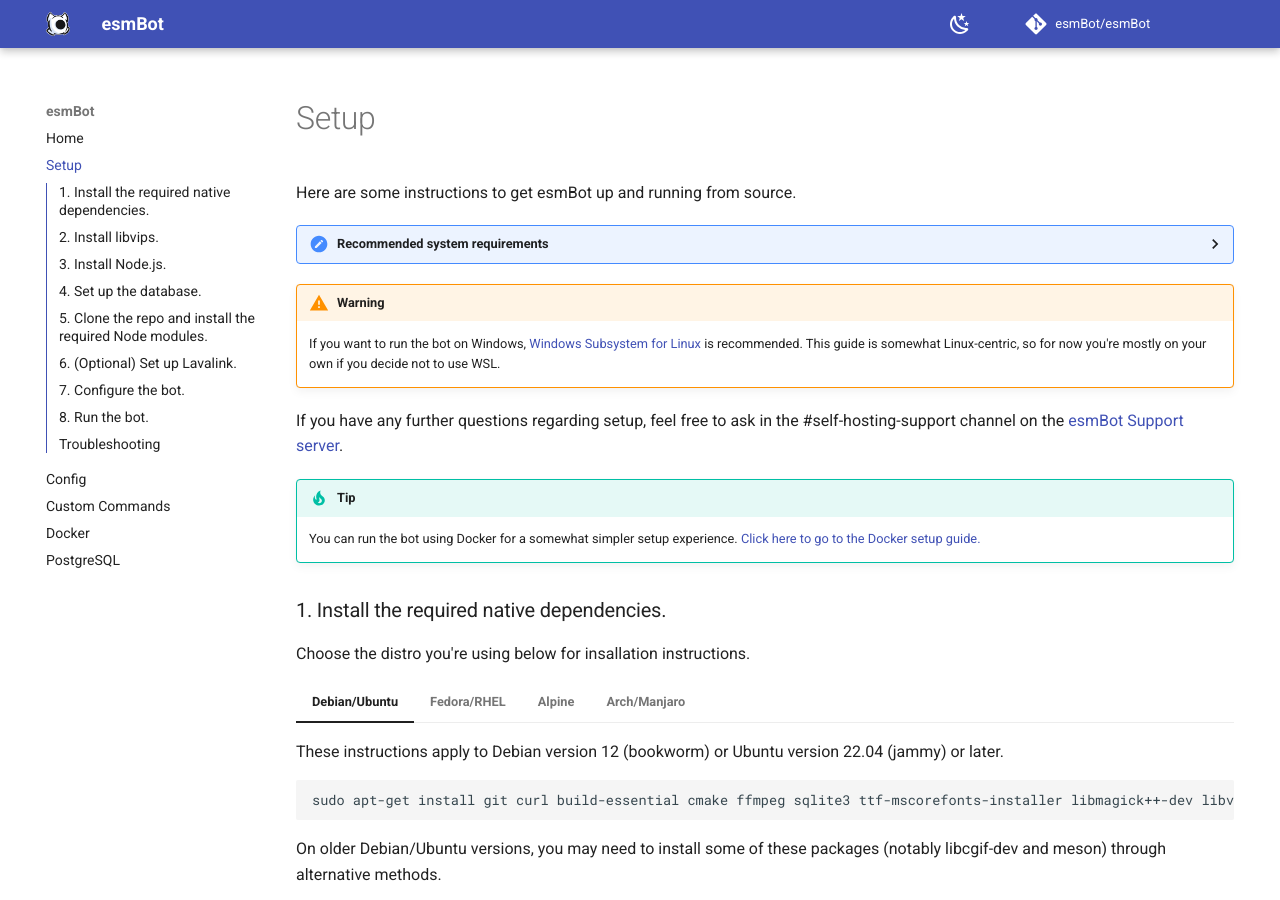
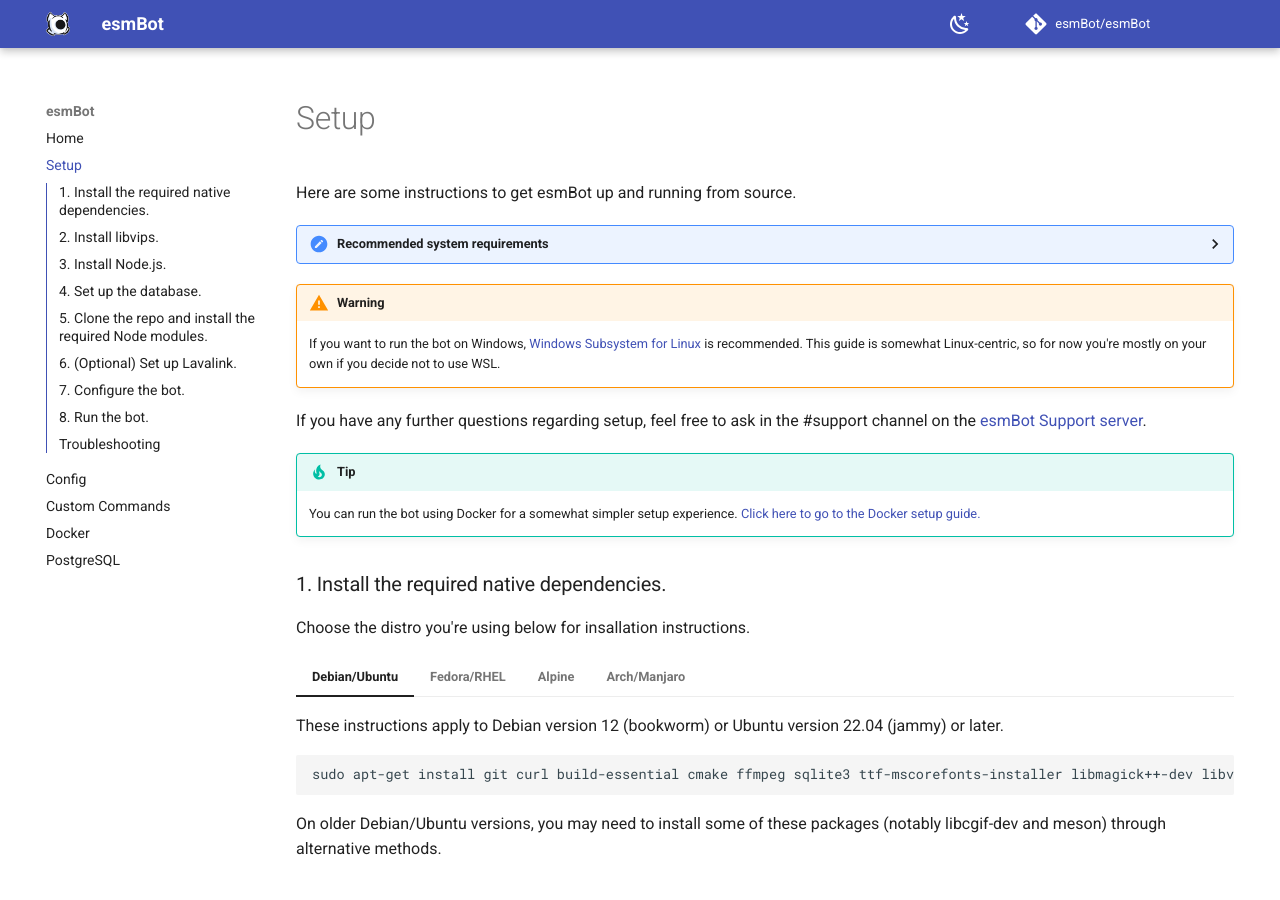
Before and after one commit to esmBot/esmBot, an MkDocs documentation site: the page built from docs/setup.md, in a window 1280 px wide and 900 px high. Built offline with MkDocs 1.6.1 and Material for MkDocs 9.7.7, drawn with Linux system fonts in a browser that asks for light colours; comment, search, counter and statistics services are not loaded; some of the changed text lies outside the part shown.

Commit message:
Change support channel name

```diff
--- a/docs/setup.md
+++ b/docs/setup.md
@@ -10,7 +10,7 @@
 !!! warning
     If you want to run the bot on Windows, [Windows Subsystem for Linux](https://docs.microsoft.com/en-us/windows/wsl/install-win10) is recommended. This guide is somewhat Linux-centric, so for now you're mostly on your own if you decide not to use WSL.
 
-If you have any further questions regarding setup, feel free to ask in the #self-hosting-support channel on the [esmBot Support server](https://projectlounge.pw/support).
+If you have any further questions regarding setup, feel free to ask in the #support channel on the [esmBot Support server](https://projectlounge.pw/support).
 
 !!! tip
     You can run the bot using Docker for a somewhat simpler setup experience. [Click here to go to the Docker setup guide.](https://esmbot.github.io/esmBot/docker)
@@ -228,4 +228,4 @@
 
 ***
 
-If you have any further questions regarding self-hosting, feel free to ask in the #self-hosting-support channel on the [esmBot Support server](https://projectlounge.pw/support).
+If you have any further questions regarding self-hosting, feel free to ask in the #support channel on the [esmBot Support server](https://projectlounge.pw/support).
```
